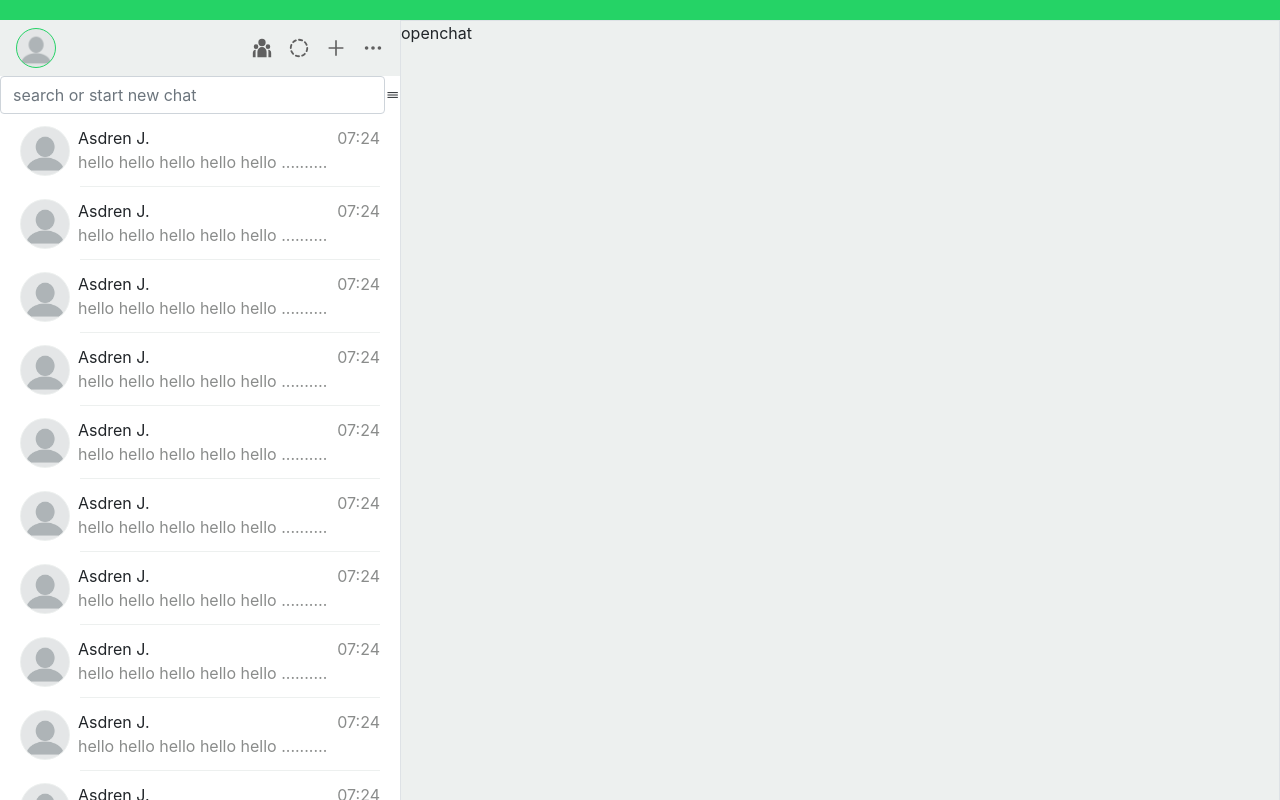
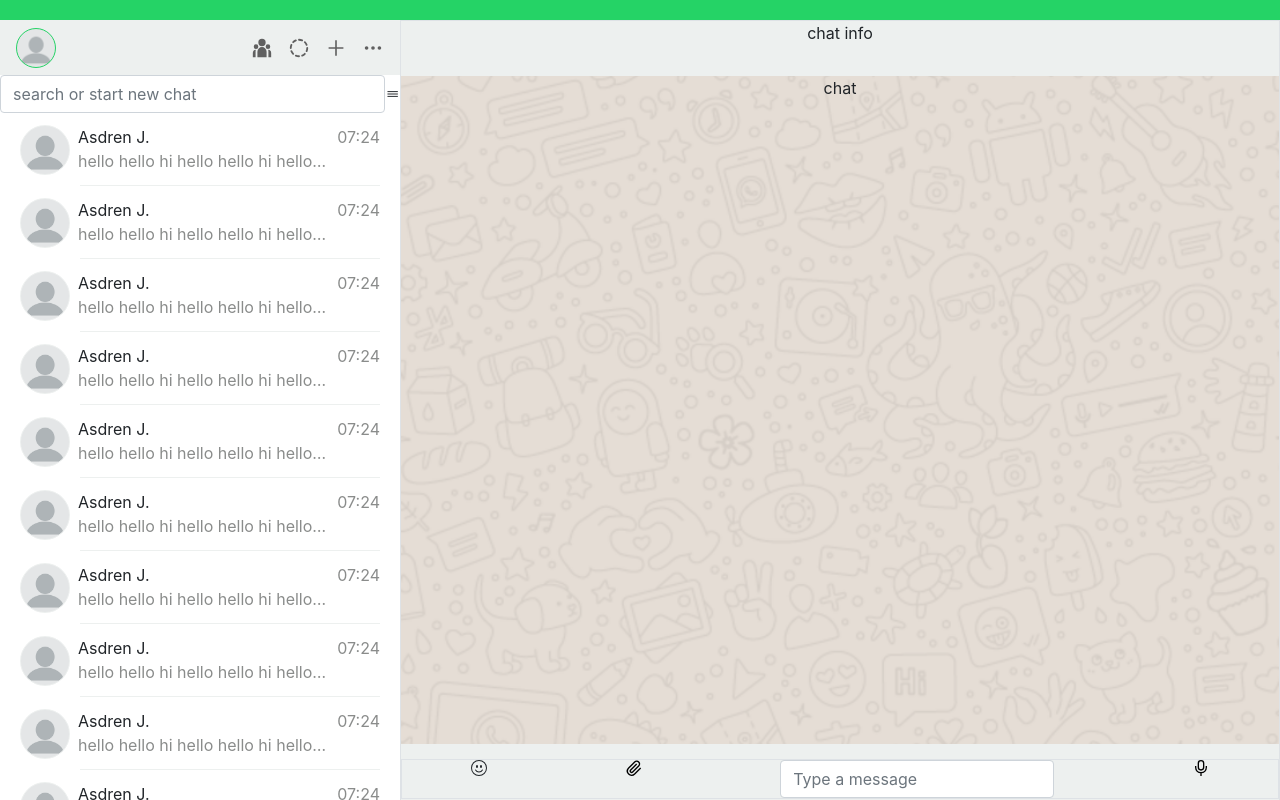
Before and after one commit to annoinspace/whatsapp-front-end, a React (Create React App) app: page /home in a window 1280 px wide. Built offline with nearby package versions, Linux system fonts and the light colour scheme.

Commit message:
messages state working

```diff
--- a/src/App.js
+++ b/src/App.js
@@ -5,11 +5,13 @@ import { BrowserRouter, Routes, Route } from "react-router-dom"
 
 function App() {
   return (
-    <BrowserRouter>
-      <Routes>
-        <Route path="/home" element={<MainPage />} />
-      </Routes>
-    </BrowserRouter>
+    <div className="App">
+      <BrowserRouter>
+        <Routes>
+          <Route path="/home" element={<MainPage />} />
+        </Routes>
+      </BrowserRouter>
+    </div>
   )
 }
 
--- /dev/null
+++ b/src/components/main-page/AddMessage.jsx
@@ -0,0 +1,46 @@
+import React, { useEffect, useState } from "react"
+import { Form } from "react-bootstrap"
+import { BsEmojiSmile } from "react-icons/bs"
+import { GrAttachment, GrMicrophone } from "react-icons/gr"
+
+export default function AddMessage() {
+  const [message, setMessage] = useState("")
+  const [sentMessages, setSentMessages] = useState([])
+
+  const handleSubmit = (e) => {
+    e.preventDefault()
+    console.log(message)
+    setSentMessages([...sentMessages, message])
+    setMessage("")
+  }
+
+  const handleChange = (e) => {
+    setMessage(e.target.value)
+  }
+  useEffect(() => {
+    console.log("all messages", sentMessages)
+  }, [sentMessages])
+
+  return (
+    <div id="add-message">
+      <div className="d-flex justify-content-around align-items-top border">
+        <BsEmojiSmile />
+
+        <GrAttachment />
+        <div>
+          <Form className="d-flex" onSubmit={handleSubmit}>
+            <Form.Control
+              id="message-type-field"
+              type="text"
+              value={message}
+              onChange={handleChange}
+              placeholder="Type a message"
+              aria-label="Message"
+            />
+          </Form>
+        </div>
+        <GrMicrophone />
+      </div>
+    </div>
+  )
+}
--- a/src/components/main-page/MainPage.jsx
+++ b/src/components/main-page/MainPage.jsx
@@ -10,6 +10,7 @@ import { HiOutlineDotsHorizontal } from "react-icons/hi"
 
 import SearchChat from "./SearchChat"
 import MyProfileSettings from "./MyProfileSettings"
+import OpenChat from "./OpenChat"
 
 export default function MainPage() {
   const [viewProfileSettings, setViewProfileSettings] = useState(false)
@@ -31,7 +32,7 @@ export default function MainPage() {
             <>
               <div id="green-profile-banner">
                 <div className="d-flex align-items-center w-100 p-3">
-                  <AiOutlineArrowLeft onClick={setViewProfileSettingsFalse} />
+                  <AiOutlineArrowLeft style={{ cursor: "pointer" }} onClick={setViewProfileSettingsFalse} />
                   <h5 className="ml-3">Profile</h5>
                 </div>
               </div>
@@ -77,7 +78,7 @@ export default function MainPage() {
         </div>
 
         <div id="open-chat" className="border">
-          openchat
+          <OpenChat />
         </div>
       </div>
     </div>
--- a/src/components/main-page/MyProfileSettings.jsx
+++ b/src/components/main-page/MyProfileSettings.jsx
@@ -1,18 +1,49 @@
-import React from "react"
+import React, { useState } from "react"
+import { Image } from "react-bootstrap"
 import blankImage from "../../assets/blank-profile-picture.png"
+import { RiPencilFill } from "react-icons/ri"
+import { BsCameraFill } from "react-icons/bs"
 
 export default function MyProfileSettings() {
+  const [hoveredImage, setHoveredImage] = useState(false)
+  const handleHover = () => {
+    setHoveredImage(true)
+  }
+  const handleLeave = () => {
+    setHoveredImage(false)
+  }
   return (
     <>
       <div id="profileSettingsImage">
-        <div id="my-profile-image-large" style={{ backgroundImage: `url(${blankImage})` }}></div>
+        <div onMouseEnter={handleHover} onMouseLeave={handleLeave} id="my-profile-image-container">
+          {hoveredImage === true && (
+            <div id="hoveredProfileImage">
+              <div className="d-flex flex-column justify-content-between align-items-center w-75">
+                <BsCameraFill style={{ fontSize: "30px" }} />
+                <div className="text-center">CHANGE PROFILE PHOTO</div>
+              </div>
+            </div>
+          )}
+          <Image src={blankImage} id="my-profile-image-large" style={{ height: "200px" }} />
+        </div>
       </div>
-      <div id="my-profile-your-name">
-        <div>your name</div>
-        <div>Aneesah</div>
+      <div id="my-profile-your-name" className="p-3 border">
+        <div className="profile-section-small-header">your name</div>
+        <div className="d-flex justify-content-between align-items-center">
+          <div>Aneesah</div>
+          <RiPencilFill className="profile-settings-icon" />
+        </div>
       </div>
-      <div>text</div>
-      <div id="my-profile-about">about</div>
+      <div id="name-info" className="p-3">
+        This is not your username or pin. This name will be visible to your WhatsApp contacts{" "}
+      </div>
+      <div id="my-profile-about" className="p-3 border">
+        <div className="profile-section-small-header">About</div>
+        <div className="d-flex justify-content-between align-items-center">
+          <div>This is my bio</div>
+          <RiPencilFill className="profile-settings-icon" />
+        </div>
+      </div>
     </>
   )
 }
--- /dev/null
+++ b/src/components/main-page/OpenChat.jsx
@@ -0,0 +1,12 @@
+import React from "react"
+import AddMessage from "./AddMessage"
+
+export default function OpenChat() {
+  return (
+    <div className="d-flex flex-column h-100">
+      <div id="chat-info">chat info</div>
+      <div id="chat">chat</div>
+      <AddMessage />
+    </div>
+  )
+}
--- a/src/components/main-page/SingleChatSidebar.jsx
+++ b/src/components/main-page/SingleChatSidebar.jsx
@@ -14,7 +14,7 @@ export default function SingleChatSidebar() {
                 <div>Asdren J.</div>
                 <div className="gray-text">07:24</div>
               </div>
-              <div className="gray-text truncate ">hello hello hello hello hello ...........................</div>
+              <div className="gray-text truncate ">hello hello hi hello hello hi hello hello </div>
             </div>
           </div>
           <div className="side-chat-border"> </div>
--- a/src/components/main-page/mainCss.css
+++ b/src/components/main-page/mainCss.css
@@ -4,6 +4,7 @@
   --light-gray: rgb(237, 240, 239);
   --dark-gray: #8a8c8b;
   --darkest-gray: #606060;
+  --small-font: 14px;
 }
 * {
   box-sizing: border-box;
@@ -15,24 +16,31 @@
 .gray-text {
   color: var(--dark-gray);
 }
+.App {
+  height: 100vh;
+  width: 100vw;
+  max-height: 100vh;
+  max-width: 100vw;
+  box-sizing: border-box;
+}
 #left-side-wrapper {
   flex-grow: 1;
   min-width: 400px;
   max-width: 400px;
-
   box-sizing: border-box;
 }
 #main-page-container {
-  height: 100vh;
-  width: 100vw;
+  max-height: 100vh;
+  max-width: 100vw;
   overflow: hidden;
+  box-sizing: border-box;
 }
 #main-page-wrapper {
-  min-height: 100%;
-
-  max-width: 100%;
+  min-height: 100vh;
+  max-width: 100vw;
   display: flex;
   flex-direction: row;
+  box-sizing: border-box;
 }
 #green-banner {
   background-color: var(--whatsapp-green);
@@ -42,7 +50,7 @@
 /* -------------- top profile section---------------- */
 #my-profile {
   background-color: var(--light-gray);
-  height: auto;
+  height: 55px;
 }
 .my-profile-image {
   aspect-ratio: 1/1;
@@ -61,7 +69,8 @@
   align-items: center;
   background-color: var(--light-gray);
 }
-#my-profile-image-large {
+
+#my-profile-image-container {
   aspect-ratio: 1/1;
   height: 200px;
   width: 200px;
@@ -70,17 +79,55 @@
   background-size: cover;
   background-position: center;
   cursor: pointer;
+  display: flex;
+  justify-content: center;
+  align-items: center;
+  overflow: hidden;
+  position: relative;
 }
+
+#hoveredProfileImage {
+  position: absolute;
+  aspect-ratio: 1/1;
+  top: 0;
+  left: 0;
+  height: 200px;
+  width: 200px;
+  z-index: 2;
+  display: flex;
+  justify-content: center;
+  align-items: center;
+  background-color: rgba(79, 98, 99, 0.5);
+  font-size: var(--small-font);
+  color: white;
+}
+
 #my-profile-your-name {
   background-color: white;
 }
 #my-profile-about {
   background-color: white;
 }
+.profile-section-small-header {
+  color: var(--whatsapp-dark-green);
+  font-size: var(--small-font);
+  margin-bottom: 10px;
+}
+#name-info {
+  user-select: none;
+  background-color: var(--light-gray);
+  font-size: var(--small-font);
+  color: var(--dark-gray);
+}
 .main-icons {
   gap: 15px;
   color: var(--darkest-gray);
   font-size: 22px;
+  cursor: pointer;
+}
+.profile-settings-icon {
+  color: var(--darkest-gray);
+  font-size: 20px;
   cursor: pointer;
 }
 
@@ -108,8 +155,12 @@
 
 #open-chat {
   flex-grow: 3;
-  max-height: 100%;
+  max-height: 100vh;
   background-color: var(--light-gray);
+  background-size: cover;
+  background-position: center;
+  background-image: url("../../assets/whatsapp-background.jpg");
+  background-repeat: repeat-x;
 }
 
 .minimised-chat {
@@ -137,3 +188,21 @@
   height: 0px;
   margin-top: 10px;
 }
+
+/* ------------------- open chat display --------------- */
+
+#chat-info {
+  background-color: var(--light-gray);
+  height: 55px;
+}
+#chat {
+  align-self: stretch;
+  flex-grow: 1;
+}
+#add-message {
+  background-color: var(--light-gray);
+  height: 75px;
+  overflow: hidden;
+  align-items: top;
+  padding-top: 15px;
+}
```
Also changed, not shown: src/assets/whatsapp-background.jpg (added).
